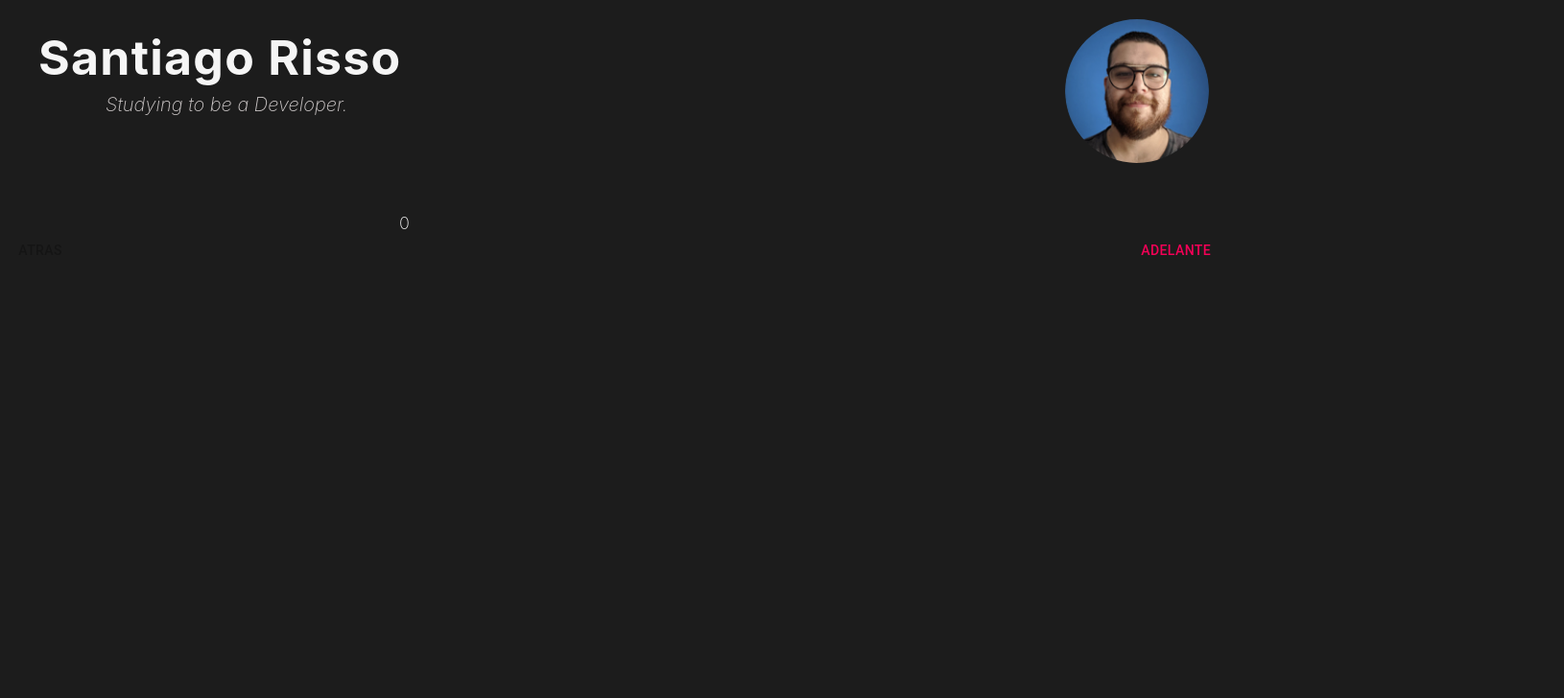
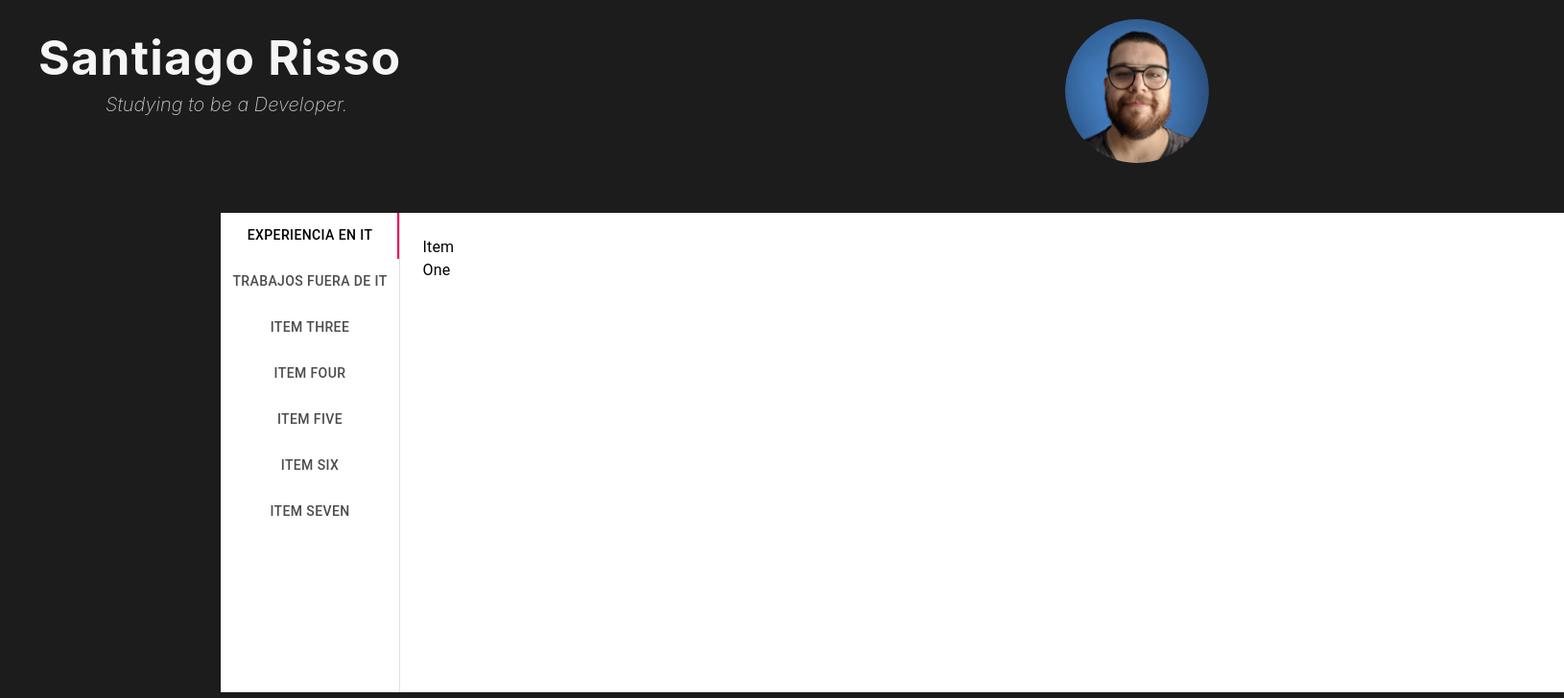
Before and after one commit to risitodeoro/CV, a React (Create React App) app: page / in a window 1280 px wide. Shown: the top 728 px of the page at 96% size, 1630 px wide, since content can reach past the window. Built offline with nearby package versions, Linux system fonts and the light colour scheme.

Commit message:
tabs configuradas

```diff
--- a/src/App.js
+++ b/src/App.js
@@ -4,10 +4,16 @@
 import ImagenPerfil from './perfil.png';
 import { makeStyles } from '@material-ui/core/styles';
 import Avatar from '@material-ui/core/Avatar';
+import Tabs from '@material-ui/core/Tabs';
+import Tab from '@material-ui/core/Tab';
+import Typography from '@material-ui/core/Typography';
+import Box from '@material-ui/core/Box';
+import PropTypes from 'prop-types';
+import { CenterFocusWeakOutlined } from '@material-ui/icons';
 
 var textos=[0,1,2];
 
-const useStyles = makeStyles((theme) => ({
+const useStyless = makeStyles((theme) => ({
   root: {
     display: 'flex',
     '& > *': {
@@ -21,7 +27,7 @@
 }))
 
 function ImageAvatars() {
-  const classes = useStyles();
+  const classes = useStyless();
 
   return (
     <div className={classes.root}>
@@ -57,6 +63,102 @@
 
 }
 
+function TabPanel(props) {
+  const { children, value, index, ...other } = props;
+
+  return (
+    <div
+      role="tabpanel"
+      hidden={value !== index}
+      id={`vertical-tabpanel-${index}`}
+      aria-labelledby={`vertical-tab-${index}`}
+      {...other}    >
+      {value === index && (
+        <Box p={3}>
+          <Typography>{children}</Typography>
+        </Box>
+      )}
+    </div>
+  );
+}
+
+TabPanel.propTypes = {
+  children: PropTypes.node,
+  index: PropTypes.any.isRequired,
+  value: PropTypes.any.isRequired,
+};
+
+function a11yProps(index) {
+  return {
+    id: `vertical-tab-${index}`,
+    'aria-controls': `vertical-tabpanel-${index}`,
+  };
+}
+
+const useStyles = makeStyles((theme) => ({
+  root: {
+    flexGrow: 1,
+    backgroundColor: theme.palette.background.paper,
+    display: 'flex',
+    width: 1400,
+    height: 500,
+  },
+  tabs: {
+    borderRight: `1px solid ${theme.palette.divider}`,
+  },
+}));
+
+function VerticalTabs() {
+  const classes = useStyles();
+  const [value, setValue] = React.useState(0);
+
+  const handleChange = (event, newValue) => {
+    setValue(newValue);
+  };
+
+  return (
+    <div className={classes.root}>
+      <Tabs
+        orientation="vertical"
+        variant="scrollable"
+        value={value}
+        onChange={handleChange}
+        aria-label="Vertical tabs example"
+        className={classes.tabs}
+      >
+        <Tab label="Experiencia en IT" {...a11yProps(0)} />
+        <Tab label="Trabajos fuera de IT" {...a11yProps(1)} />
+        <Tab label="Item three" {...a11yProps(2)} />
+        <Tab label="Item Four" {...a11yProps(3)} />
+        <Tab label="Item Five" {...a11yProps(4)} />
+        <Tab label="Item Six" {...a11yProps(5)} />
+        <Tab label="Item Seven" {...a11yProps(6)} />
+      </Tabs>
+      <TabPanel value={value} index={0}>
+        Item One
+      </TabPanel>
+      <TabPanel value={value} index={1}>
+        Item Two
+      </TabPanel>
+      <TabPanel value={value} index={2}>
+        Item Three
+      </TabPanel>
+      <TabPanel value={value} index={3}>
+        Item Four
+      </TabPanel>
+      <TabPanel value={value} index={4}>
+        Item Five
+      </TabPanel>
+      <TabPanel value={value} index={5}>
+        Item Six
+      </TabPanel>
+      <TabPanel value={value} index={6}>
+        Item Seven
+      </TabPanel>
+    </div>
+  );
+}
+
 function App() {
 
   var [indice, setearindice]=useState(0);
@@ -87,12 +189,9 @@
 </header>
 
 <body>
-    <div className="MainText">
-        <p>
-          {textos[indice]}
-        </p>
-    </div>
-    <Botones indice={indice} hiceclick={clickatras} hiceclickAdelante={clickadelante}></Botones>
+  <div className="Pestanas">
+    <VerticalTabs></VerticalTabs>
+  </div>
 </body>
   </>);
 
--- a/src/styles.css
+++ b/src/styles.css
@@ -64,3 +64,7 @@
     top: 0px;
     right: 0px;
 }
+
+div.Pestanas{
+    margin-left: 18%;
+}
```
